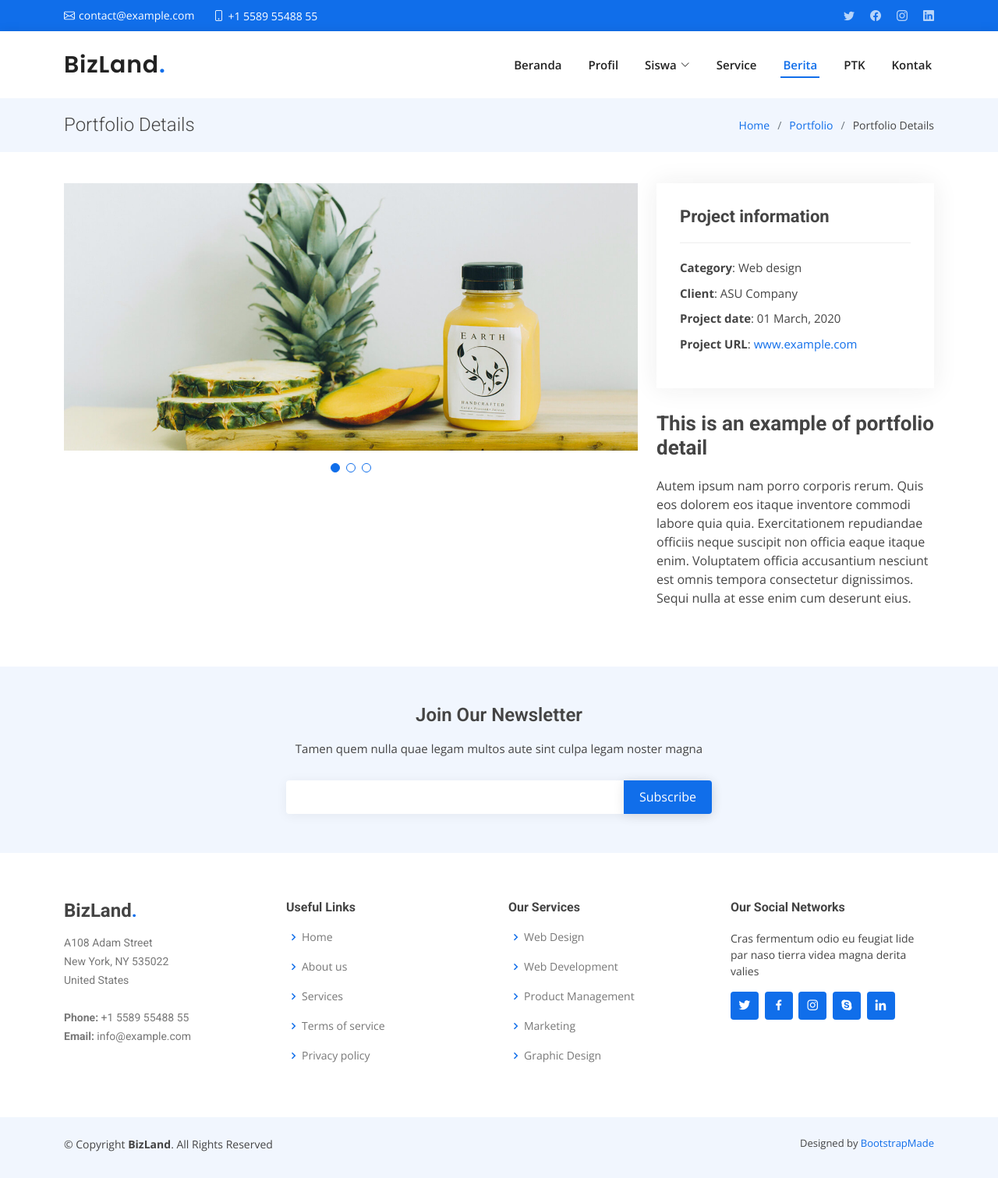
After one commit to iBOT03/smpn2pass, a CodeIgniter app: page /database/Berita/detail in a window 1280 px wide. The commit adds this page. Shown: the whole page at 78% size. Run offline with CodeIgniter, Linux system fonts and the light colour scheme; some libraries are stand-ins or nearby versions.

Commit message:
berita-detail

```diff
--- a/application/controllers/Berita.php
+++ b/application/controllers/Berita.php
@@ -7,4 +7,9 @@ class Berita extends CI_Controller {
 	{
 		$this->load->view('berita');
 	}
+
+	public function detail()
+	{
+		$this->load->view('berita-detail');
+	}
 }
--- /dev/null
+++ b/application/views/berita-detail.php
@@ -0,0 +1,136 @@
+<!-- ======= Header ======= -->
+<?php $this->load->view('template/header.php'); ?>
+<!-- End Header -->
+
+<body>
+
+    <!-- ======= Top Bar ======= -->
+    <section id="topbar" class="d-flex align-items-center">
+        <div class="container d-flex justify-content-center justify-content-md-between">
+            <div class="contact-info d-flex align-items-center">
+                <i class="bi bi-envelope d-flex align-items-center"><a href="mailto:contact@example.com">contact@example.com</a></i>
+                <i class="bi bi-phone d-flex align-items-center ms-4"><span>+1 5589 55488 55</span></i>
+            </div>
+            <div class="social-links d-none d-md-flex align-items-center">
+                <a href="#" class="twitter"><i class="bi bi-twitter"></i></a>
+                <a href="#" class="facebook"><i class="bi bi-facebook"></i></a>
+                <a href="#" class="instagram"><i class="bi bi-instagram"></i></a>
+                <a href="#" class="linkedin"><i class="bi bi-linkedin"></i></i></a>
+            </div>
+        </div>
+    </section>
+
+    <!-- ======= Header ======= -->
+    <header id="header" class="d-flex align-items-center">
+        <div class="container d-flex align-items-center justify-content-between">
+
+            <h1 class="logo"><a href="index.html">BizLand<span>.</span></a></h1>
+            <!-- Uncomment below if you prefer to use an image logo -->
+            <!-- <a href="index.html" class="logo"><img src="assets/img/logo.png" alt=""></a>-->
+
+            <nav id="navbar" class="navbar">
+                <ul>
+                    <li><a class="nav-link scrollto" href="<?= base_url('') ?>#hero">Beranda</a></li>
+                    <li><a class="nav-link scrollto" href="<?= base_url('') ?>#about">Profil</a></li>
+                    <li class="dropdown"><a href="#"><span>Siswa</span> <i class="bi bi-chevron-down"></i></a>
+                        <ul>
+                            <li class="dropdown"><a href="#"><span>Siswa</span> <i class="bi bi-chevron-right"></i></a>
+                                <ul>
+                                    <li><a href="#">Kelas 7</a></li>
+                                    <li><a href="#">Kelas 8</a></li>
+                                    <li><a href="#">Kelas 9</a></li>
+                                </ul>
+                            </li>
+                            <li><a href="#">Alumni</a></li>
+                        </ul>
+                    </li>
+                    <li><a class="nav-link scrollto" href="<?= base_url('') ?>#services">Service</a></li>
+                    <li><a class="nav-link scrollto active" href="<?= base_url('Berita') ?>">Berita</a></li>
+                    <!-- <li><a class="nav-link scrollto" href="#team">PTK</a></li> -->
+                    <li><a class="nav-link scrollto" href="<?= base_url('Ptk') ?>">PTK</a></li>
+                    <li><a class="nav-link scrollto" href="#contact">Kontak</a></li>
+                </ul>
+                <i class="bi bi-list mobile-nav-toggle"></i>
+            </nav><!-- .navbar -->
+
+        </div>
+    </header>
+    <!-- End Header -->
+
+    <main id="main" data-aos="fade-up">
+
+        <!-- ======= Breadcrumbs Section ======= -->
+        <section class="breadcrumbs">
+            <div class="container">
+
+                <div class="d-flex justify-content-between align-items-center">
+                    <h2>Portfolio Details</h2>
+                    <ol>
+                        <li><a href="index.html">Home</a></li>
+                        <li><a href="portfolio.html">Portfolio</a></li>
+                        <li>Portfolio Details</li>
+                    </ol>
+                </div>
+
+            </div>
+        </section><!-- Breadcrumbs Section -->
+
+        <!-- ======= Portfolio Details Section ======= -->
+        <section id="portfolio-details" class="portfolio-details">
+            <div class="container">
+
+                <div class="row gy-4">
+
+                    <div class="col-lg-8">
+                        <div class="portfolio-details-slider swiper">
+                            <div class="swiper-wrapper align-items-center">
+
+                                <div class="swiper-slide">
+                                    <img src="assets/img/portfolio/portfolio-details-1.jpg" alt="">
+                                </div>
+
+                                <div class="swiper-slide">
+                                    <img src="assets/img/portfolio/portfolio-details-2.jpg" alt="">
+                                </div>
+
+                                <div class="swiper-slide">
+                                    <img src="assets/img/portfolio/portfolio-details-3.jpg" alt="">
+                                </div>
+
+                            </div>
+                            <div class="swiper-pagination"></div>
+                        </div>
+                    </div>
+
+                    <div class="col-lg-4">
+                        <div class="portfolio-info">
+                            <h3>Project information</h3>
+                            <ul>
+                                <li><strong>Category</strong>: Web design</li>
+                                <li><strong>Client</strong>: ASU Company</li>
+                                <li><strong>Project date</strong>: 01 March, 2020</li>
+                                <li><strong>Project URL</strong>: <a href="#">www.example.com</a></li>
+                            </ul>
+                        </div>
+                        <div class="portfolio-description">
+                            <h2>This is an example of portfolio detail</h2>
+                            <p>
+                                Autem ipsum nam porro corporis rerum. Quis eos dolorem eos itaque inventore commodi labore quia quia. Exercitationem repudiandae officiis neque suscipit non officia eaque itaque enim. Voluptatem officia accusantium nesciunt est omnis tempora consectetur dignissimos. Sequi nulla at esse enim cum deserunt eius.
+                            </p>
+                        </div>
+                    </div>
+
+                </div>
+
+            </div>
+        </section><!-- End Portfolio Details Section -->
+
+    </main><!-- End #main -->
+
+    <!-- ======= Footer ======= -->
+    <?php $this->load->view('template/footer.php'); ?>
+    <!-- End Footer -->
+
+</body>
+
+</html>
```
Also changed, not shown: application/views/berita.php (+9 -26 lines), application/views/ptk.php (+0 -17 lines).
